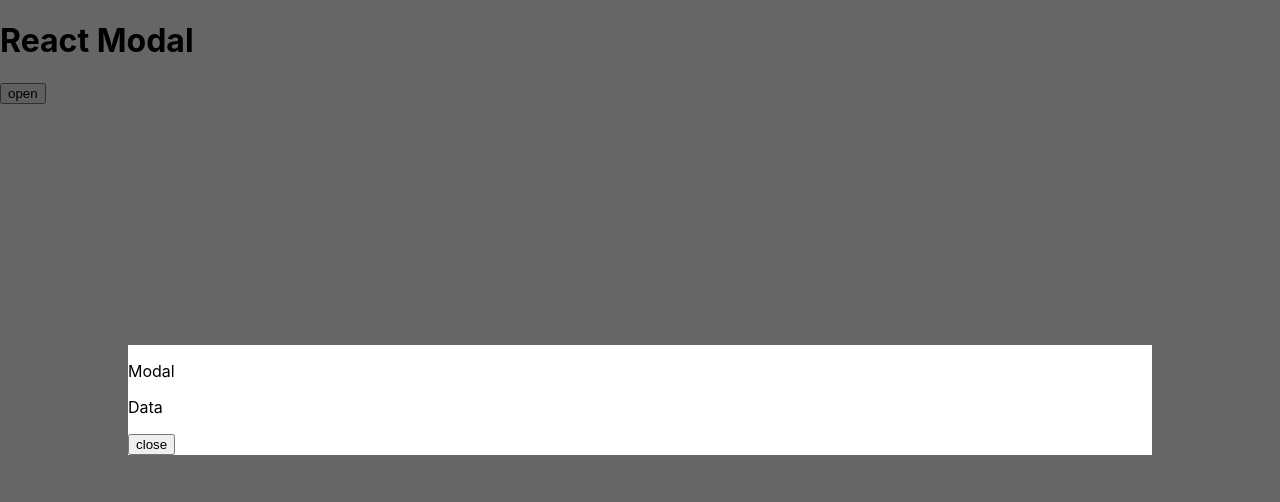
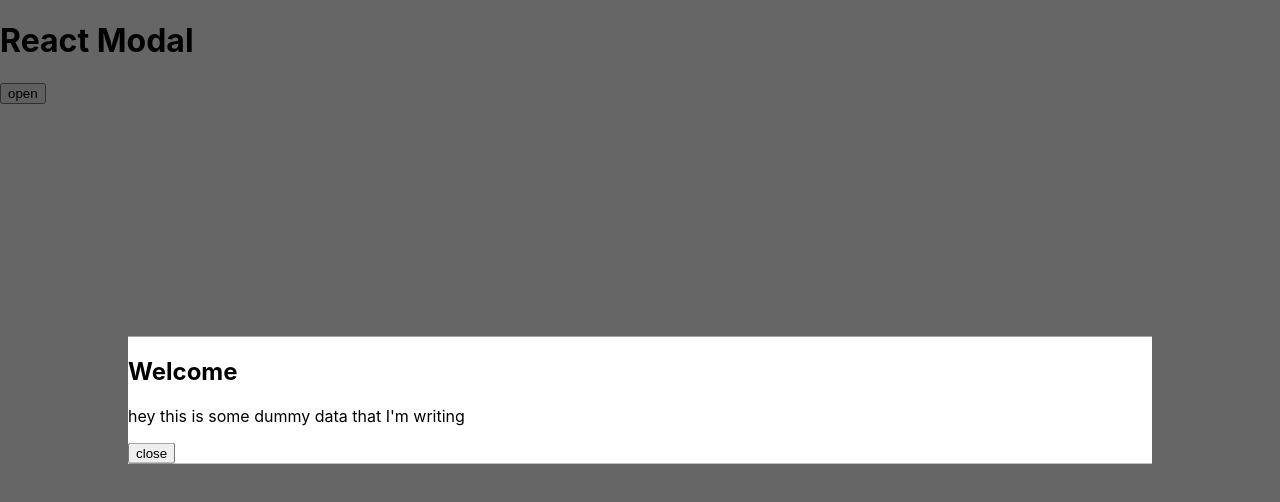
Before and after one commit to mzrLab/modal-react, a React (Create React App) app: page / in a window 1280 px wide. Both pictures are taken after a click on the button "open". Shown: the top 502 px of the page. Built offline with nearby package versions, Linux system fonts and the light colour scheme.

Commit message:
add some dummy data

```diff
--- a/src/App.js
+++ b/src/App.js
@@ -18,8 +18,9 @@
     <main>
         <h1>React Modal</h1>
         <Modal show={this.state.show} handleClose={this.hideModal}>
-          <p>Modal</p>
-          <p>Data</p>
+          <h1>Welcome</h1>
+          <p>hey this is some dummy data that I'm writing<br />
+          </p>
         </Modal>
         <button type="button" onClick={this.showModal}>
           open
```
